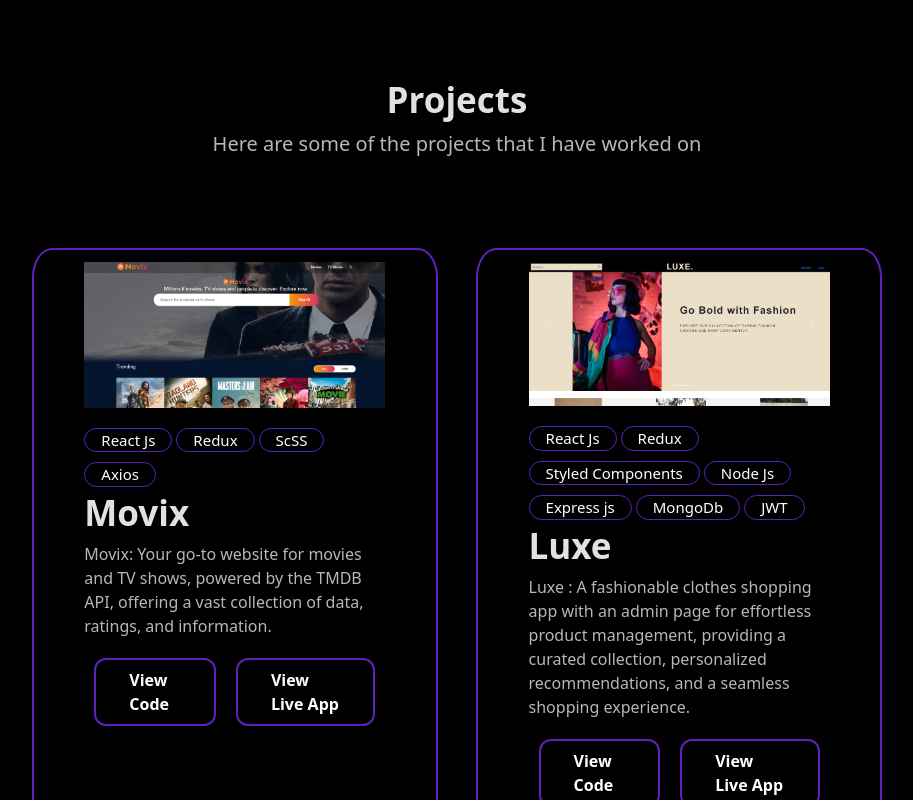
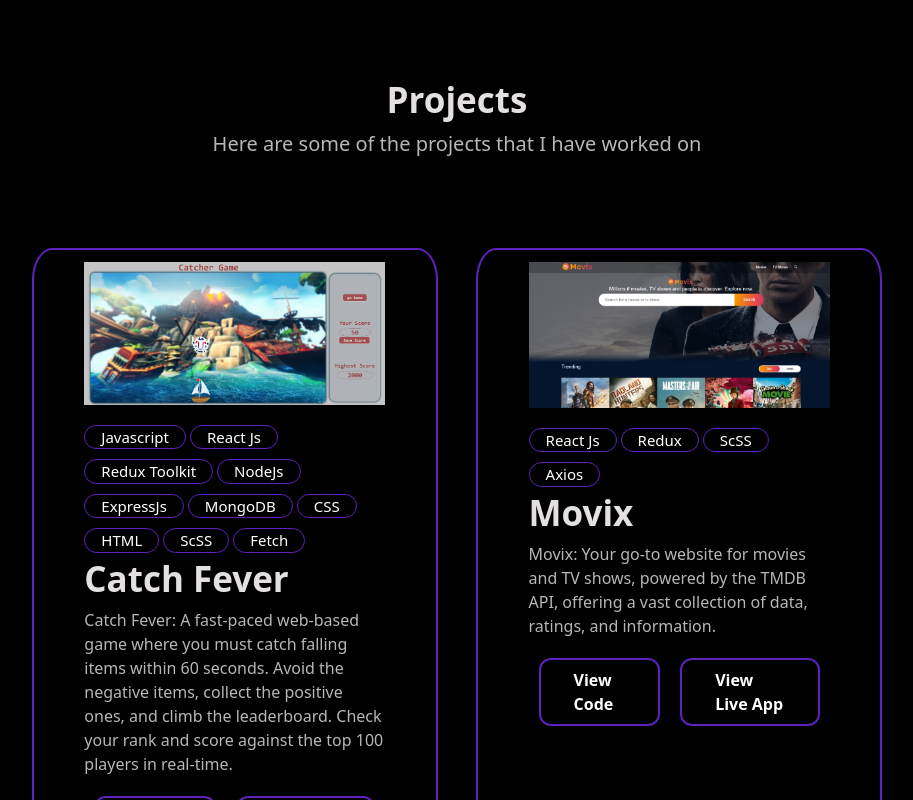
Before and after one commit to laxmanketheth/Portfolio, a React (Vite) app: page / in a window 1280 px wide. Shown: the part 2000-2800 px from the top of the page, without its empty margins (183-1096 px from the left). Built offline with nearby package versions, Linux system fonts and the light colour scheme.

Commit message:
added Catch Fever game

```diff
--- a/src/data/constants.js
+++ b/src/data/constants.js
@@ -120,6 +120,29 @@
 export const projects = [
     {
         id: 1,
+        title: "Catch Fever ",
+        // date: "Jan 2024 - Dec 2023",
+        description:
+            "Catch Fever: A fast-paced web-based game where you must catch falling items within 60 seconds. Avoid the negative items, collect the positive ones, and climb the leaderboard. Check your rank and score against the top 100 players in real-time.",
+        image:
+            "images/Screenshot 2024-04-01 191821.png",
+        tags: [
+            "Javascript",
+            "React Js",
+            "Redux Toolkit",
+            "NodeJs",
+            "ExpressJs",
+            "MongoDB",
+            "CSS",
+            "HTML",
+            "ScSS",
+            "Fetch",
+        ],
+        github: "https://github.com/laxmanketheth/Catch-Game",
+        webapp: "https://catch-game-frontend.vercel.app/",
+    },
+    {
+        id: 2,
         title: "Movix",
         // date: "Jan 2024 - Dec 2023",
         description:
@@ -136,7 +159,7 @@
         webapp: "https://movix-six-psi.vercel.app/",
     },
     {
-        id: 2,
+        id: 3,
         title: "Luxe",
         // date: "Jan 2024 - Dec 2023",
         description:
@@ -156,7 +179,7 @@
         webapp: "https://ecommerce-app-frontend-tau.vercel.app/",
     },
     {
-        id: 3,
+        id: 4,
         title: "LMS Website",
         // date: "Jan 2024 - Dec 2023",
         description:
@@ -179,7 +202,7 @@
     },
 
     {
-        id: 4,
+        id: 5,
         title: "Task Manager",
         description:
             " Task MAnager : It is a web application that shows all the todos of a user and allows user to add new Todos. The data is stored to MongoDb database. User can delete todos individually and also all todos can be deleted at the same time.",
@@ -202,7 +225,7 @@
     },
 
     {
-        id: 5,
+        id: 6,
         title: "Canvas",
         description:
             "Vanvas : The canvas app is a digital drawing tool that allows users to create and draw on a blank canvas using various tools and colors.",
@@ -218,7 +241,7 @@
     },
 
     {
-        id: 6,
+        id: 7,
         title: "Weather App",
         description:
             "Weather App : It is a web application that utilizes a free weather API to provide real-time weather information, including temperature, rainfall, and wind data, based on the user's input of a city name.",
```
Also changed, not shown: public/images/Screenshot 2024-04-01 191821.png (added).
